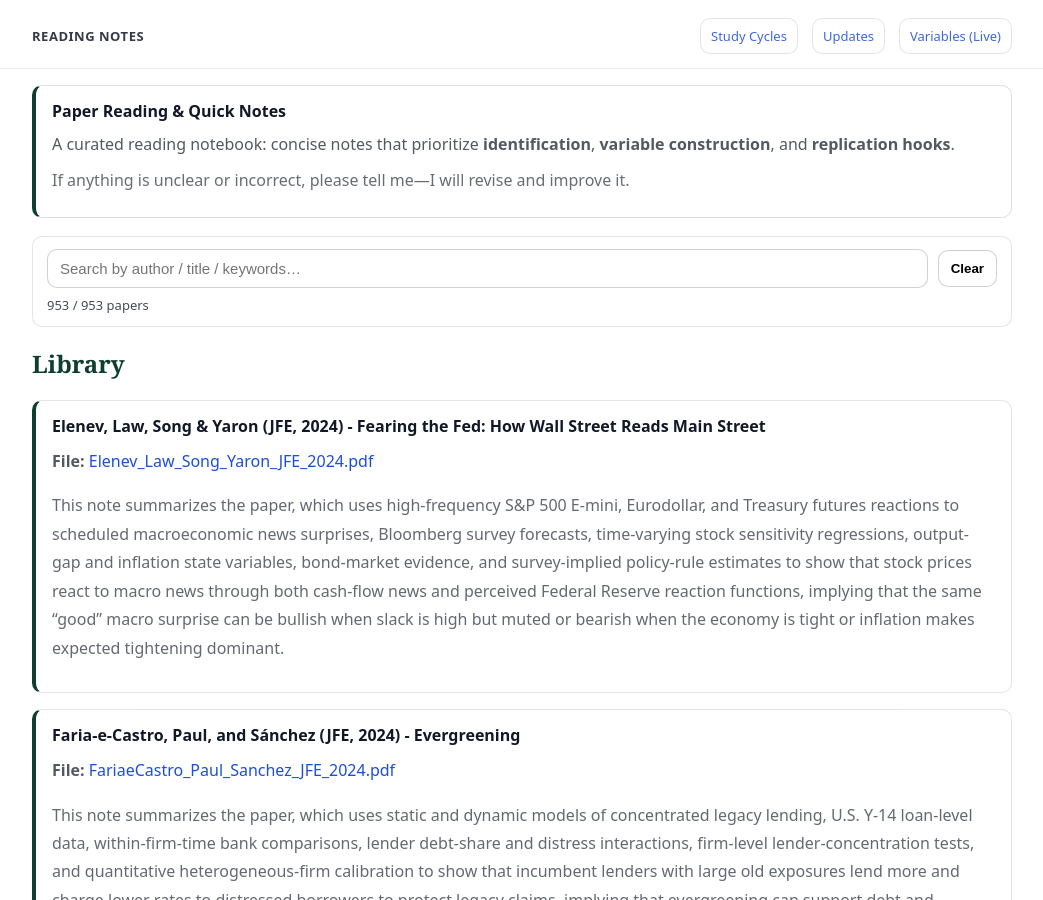
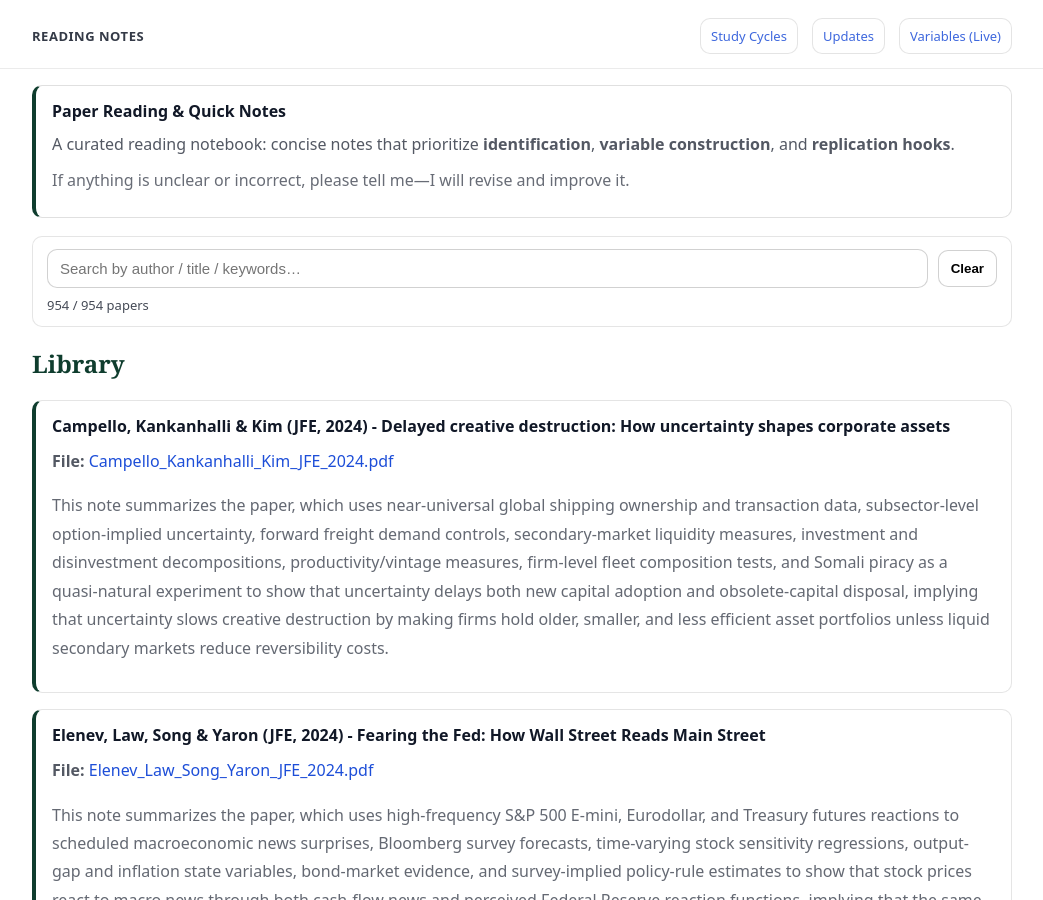
Before and after one commit to yaxinzn/study-archive, a Jekyll site: the page built from reading/index.md, in a window 1280 px wide and 900 px high. Shown: the whole window, without its empty margins (118-1161 px from the left). Built offline with Jekyll 4.4.1, drawn with Linux system fonts in a browser that asks for light colours.

Commit message:
Reading: add/update Campello_Kankanhalli_Kim_JFE_2024.pdf

```diff
--- a/_data/reading.yml
+++ b/_data/reading.yml
@@ -1,3 +1,7 @@
+- title: "Campello, Kankanhalli & Kim (JFE, 2024) - Delayed creative destruction: How uncertainty shapes corporate assets"
+  file: "Campello_Kankanhalli_Kim_JFE_2024.pdf"
+  desc: "This note summarizes the paper, which uses near-universal global shipping ownership and transaction data, subsector-level option-implied uncertainty, forward freight demand controls, secondary-market liquidity measures, investment and disinvestment decompositions, productivity/vintage measures, firm-level fleet composition tests, and Somali piracy as a quasi-natural experiment to show that uncertainty delays both new capital adoption and obsolete-capital disposal, implying that uncertainty slows creative destruction by making firms hold older, smaller, and less efficient asset portfolios unless liquid secondary markets reduce reversibility costs."
+
 - title: "Elenev, Law, Song & Yaron (JFE, 2024) - Fearing the Fed: How Wall Street Reads Main Street"
   file: "Elenev_Law_Song_Yaron_JFE_2024.pdf"
   desc: "This note summarizes the paper, which uses high-frequency S&P 500 E-mini, Eurodollar, and Treasury futures reactions to scheduled macroeconomic news surprises, Bloomberg survey forecasts, time-varying stock sensitivity regressions, output-gap and inflation state variables, bond-market evidence, and survey-implied policy-rule estimates to show that stock prices react to macro news through both cash-flow news and perceived Federal Reserve reaction functions, implying that the same “good” macro surprise can be bullish when slack is high but muted or bearish when the economy is tight or inflation makes expected tightening dominant."
```
Also changed, not shown: 1 other file.
